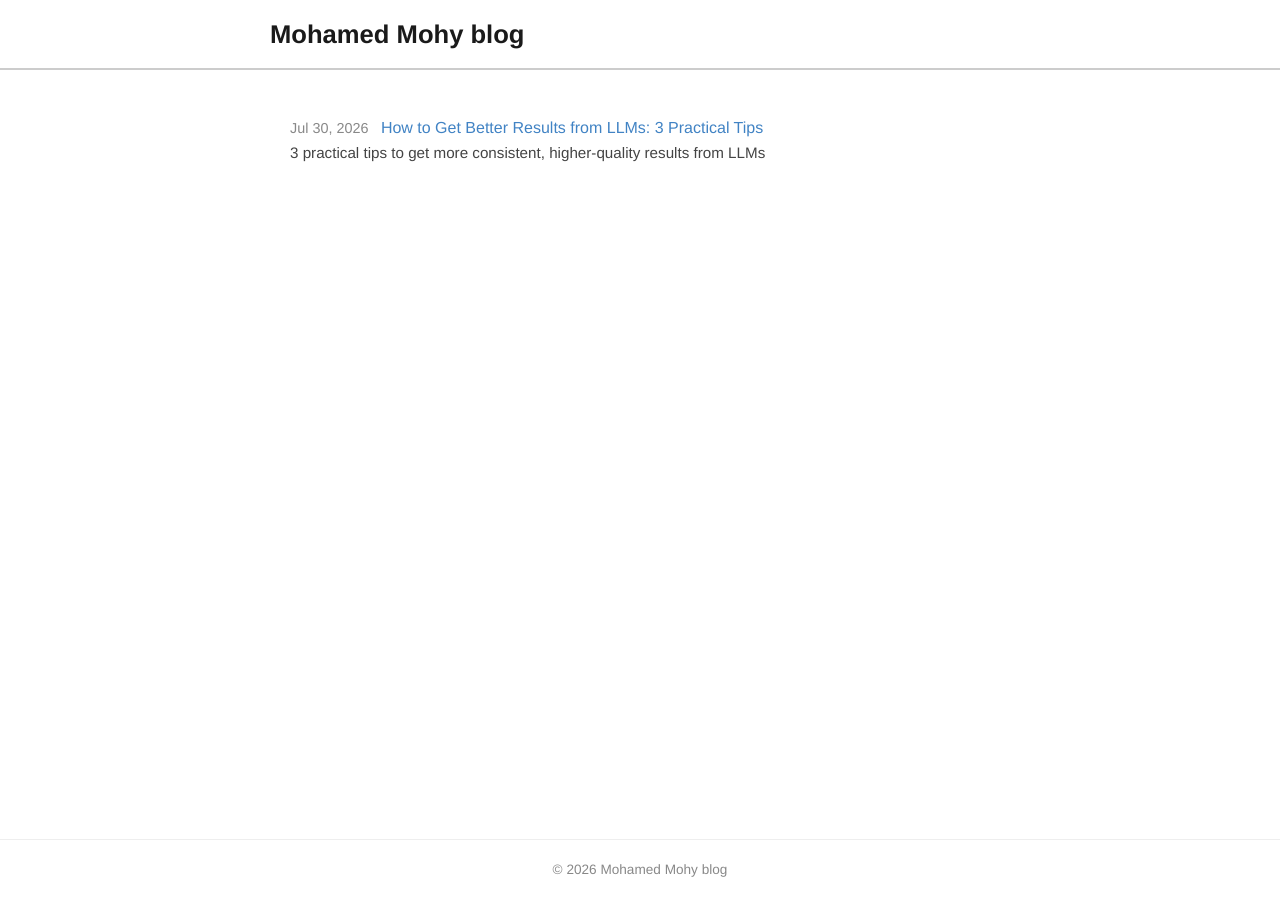
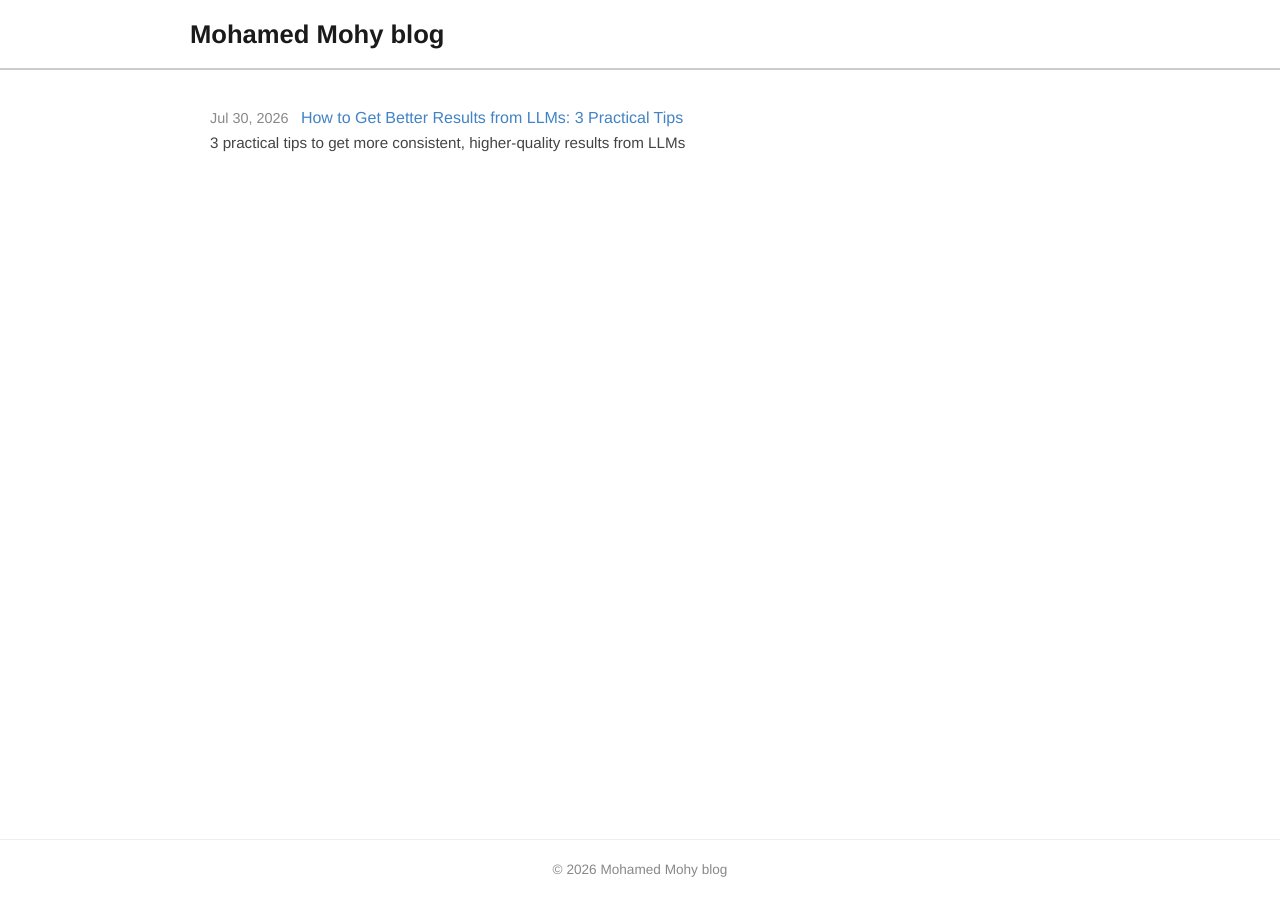
Before and after one commit to MohamedMohy10/blog, a Jekyll site: the page built from index.md, in a window 1280 px wide. Built offline with Jekyll 4.4.1, drawn with Linux system fonts in a browser that asks for light colours.

Commit message:
Increase max-width for header and main sections

```diff
--- a/_layouts/default.html
+++ b/_layouts/default.html
@@ -24,7 +24,7 @@
       border-bottom: 2px solid #ccc;
     }
     .header-inner {
-      max-width: 740px;
+      max-width: 900px;
       margin: 0 auto;
       padding: 15px 15px 15px;
     }
@@ -35,9 +35,9 @@
       text-decoration: none;
     }
     main {
-      max-width: 740px;
+      max-width: 900px;
       width: 100%;
-      margin: 30px auto;
+      margin: 20px auto;
       padding: 0 20px;
       box-sizing: border-box;
       flex: 1;
```
